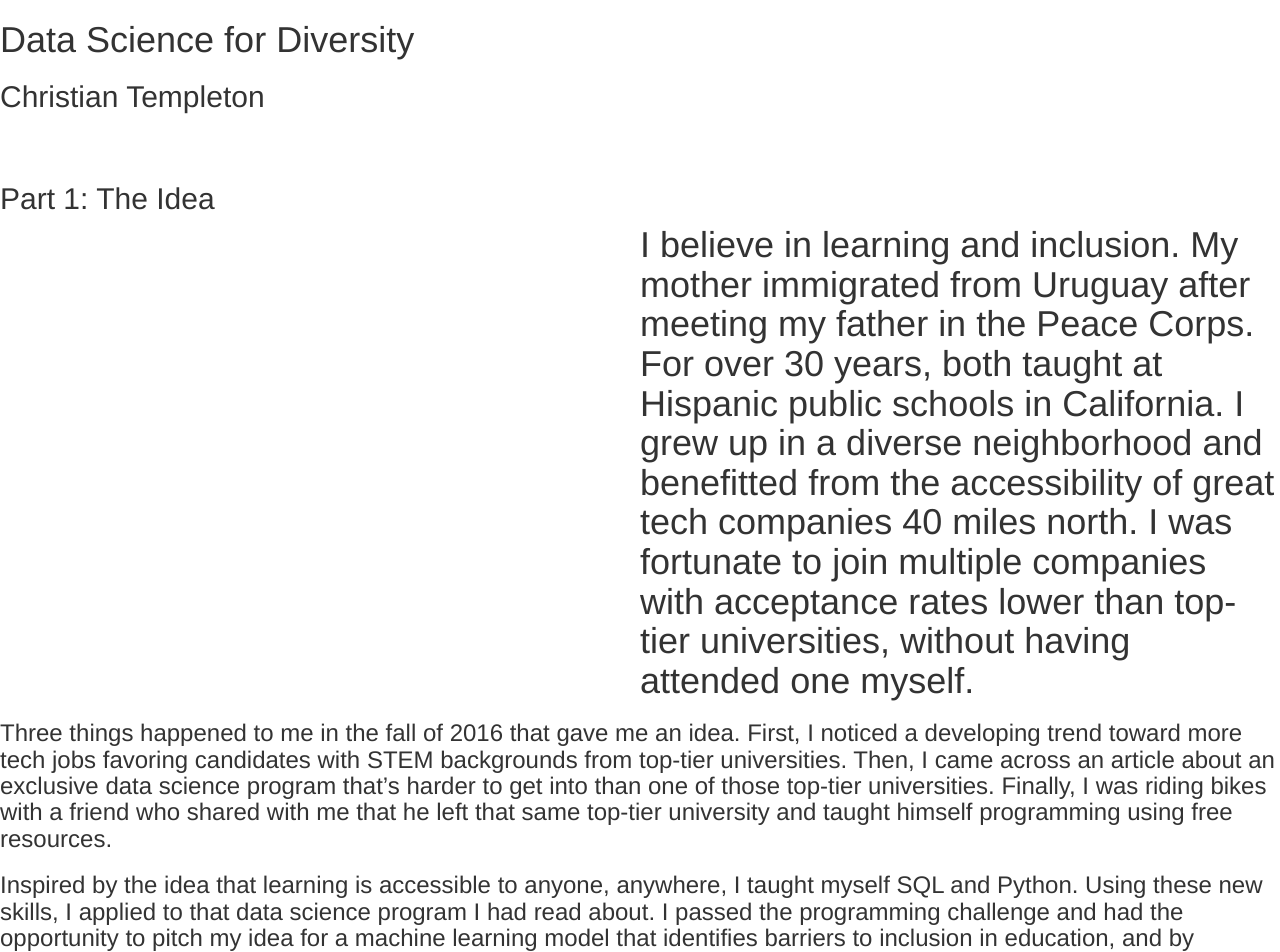
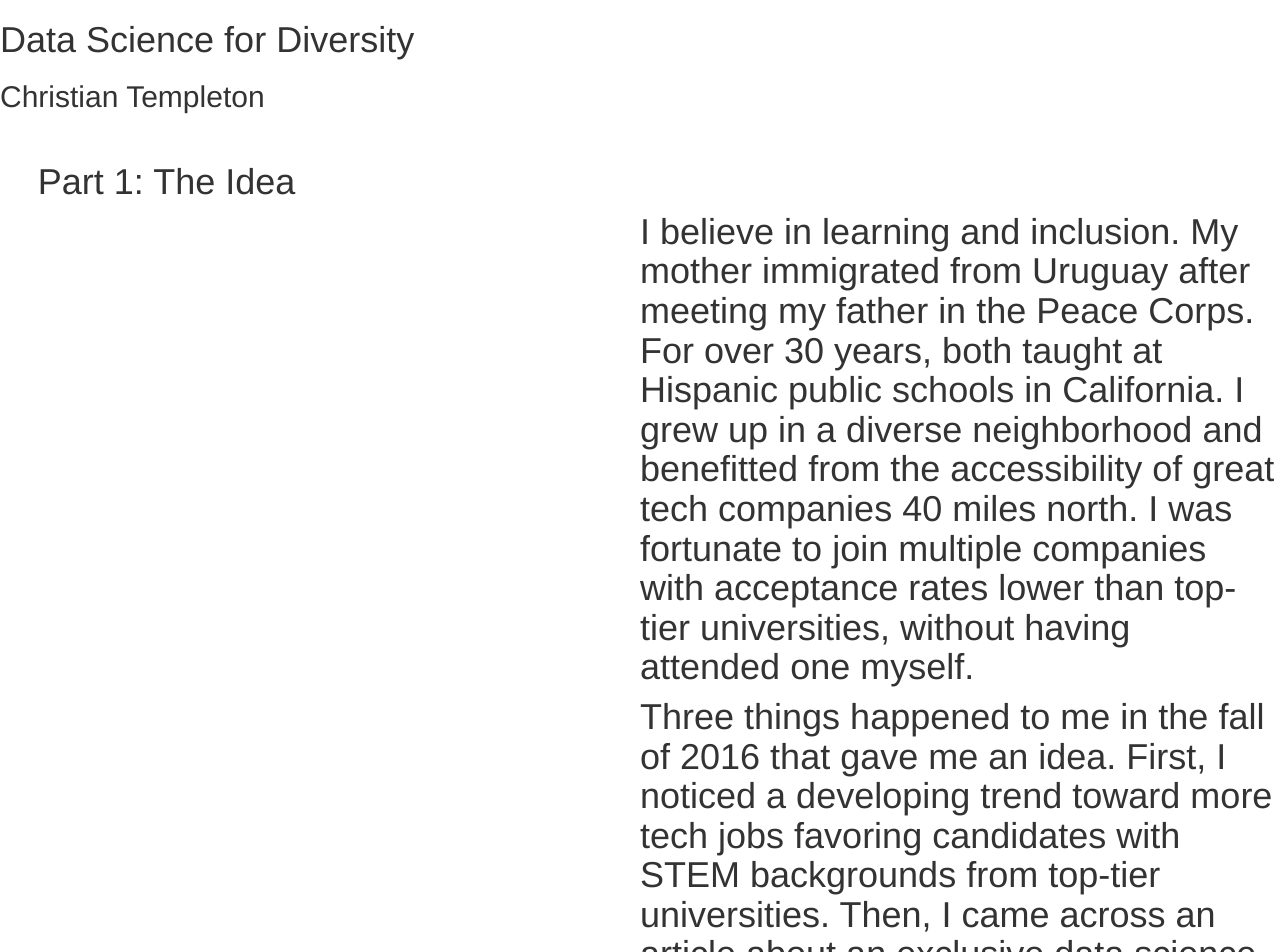
Before and after one commit to christian-templeton/wedding, a Flask app: page /index in a window 1280 px wide. Shown: the top 952 px of the page. Run offline with Flask 2, Linux system fonts and the light colour scheme; some libraries are stand-ins or nearby versions.

Commit message:
Update index.html

```diff
--- a/templates/index.html
+++ b/templates/index.html
@@ -9,7 +9,7 @@
 		<script src="https://maxcdn.bootstrapcdn.com/bootstrap/3.3.5/js/bootstrap.min.js"></script>
 		<style>
 		p.padding {
-    			padding-left: 2cm;
+    			padding-left: 1cm;
 		}
 
 		p.padding2 {
@@ -42,35 +42,35 @@
 
 
 
-<h2>Part 1: The Idea</h2>
+<p class="padding">Part 1: The Idea<p/>
 
-<p class="padding2">I believe in learning and inclusion. My mother immigrated from Uruguay after meeting my father in the Peace Corps. For over 30 years, both taught at Hispanic public schools in California. I grew up in a diverse neighborhood and benefitted from the accessibility of great tech companies 40 miles north. I was fortunate to join multiple companies with acceptance rates lower than top-tier universities, without having attended one myself.
+<p class="padding2">I believe in learning and inclusion. My mother immigrated from Uruguay after meeting my father in the Peace Corps. For over 30 years, both taught at Hispanic public schools in California. I grew up in a diverse neighborhood and benefitted from the accessibility of great tech companies 40 miles north. I was fortunate to join multiple companies with acceptance rates lower than top-tier universities, without having attended one myself. <p/>
 <p/>
 
 
 
-<h3>Three things happened to me in the fall of 2016 that gave me an idea. First, I noticed a developing trend toward more tech jobs favoring candidates with STEM backgrounds from top-tier universities. Then, I came across an article about an exclusive data science program that’s harder to get into than one of those top-tier universities. Finally, I was riding bikes with a friend who shared with me that he left that same top-tier university and taught himself programming using free resources. </h3>
+<p class="padding2">Three things happened to me in the fall of 2016 that gave me an idea. First, I noticed a developing trend toward more tech jobs favoring candidates with STEM backgrounds from top-tier universities. Then, I came across an article about an exclusive data science program that’s harder to get into than one of those top-tier universities. Finally, I was riding bikes with a friend who shared with me that he left that same top-tier university and taught himself programming using free resources. <p/>
 
 
 
 
-<h3>Inspired by the idea that learning is accessible to anyone, anywhere, I taught myself SQL and Python. Using these new skills, I applied to that data science program I had read about. I passed the programming challenge and had the opportunity to pitch my idea for a machine learning model that identifies barriers to inclusion in education, and by extension employment. Ironically, I was accepted to their exclusive fellowship program with a pitch for making learning more inclusive. </h3>
+<p class="padding2">Inspired by the idea that learning is accessible to anyone, anywhere, I taught myself SQL and Python. Using these new skills, I applied to that data science program I had read about. I passed the programming challenge and had the opportunity to pitch my idea for a machine learning model that identifies barriers to inclusion in education, and by extension employment. Ironically, I was accepted to their exclusive fellowship program with a pitch for making learning more inclusive. <p/>
 
-<h2>Part 2: The Proposal</h2>
+<p class="padding">Part 2: The Proposal<p/>
 
 	<iframe width="1280" height="778" src="https://www.youtube.com/embed/UeCX6CaeUUA" frameborder="0" allowfullscreen></iframe>
 
 <br />
 <br />
 
-<h2>Part 3: The Pitch</h2>
+<p class="padding">Part 3: The Pitch<p/>
 
 	<iframe src="https://docs.google.com/presentation/d/1RdnqbloPVJ6U4t16QSlq1l08r29GdpswnghK7T-44b4/embed?start=true&loop=true&delayms=3000" frameborder="0" width="1280" height="778" allowfullscreen="true" mozallowfullscreen="true" webkitallowfullscreen="true"></iframe>
 
 <br />
 <br />
 
-<h2>Epilogue: The Fellowship</h2>
+<p class="padding"Epilogue: The Fellowship<p/>
 	<iframe src="https://www.thedataincubator.com/foundations.html" width="1280" height="778" frameborder="0"></iframe>
 
 <br />
```
